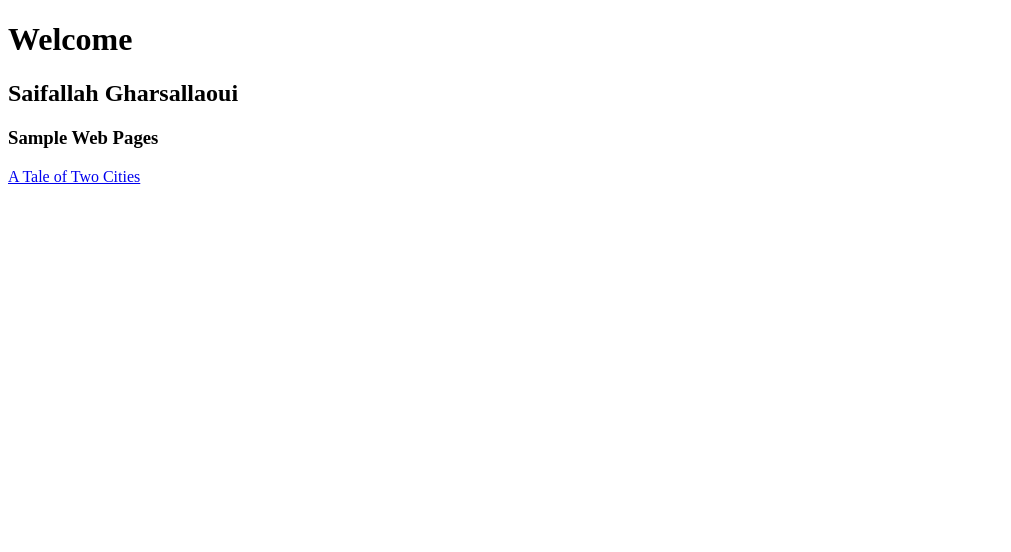
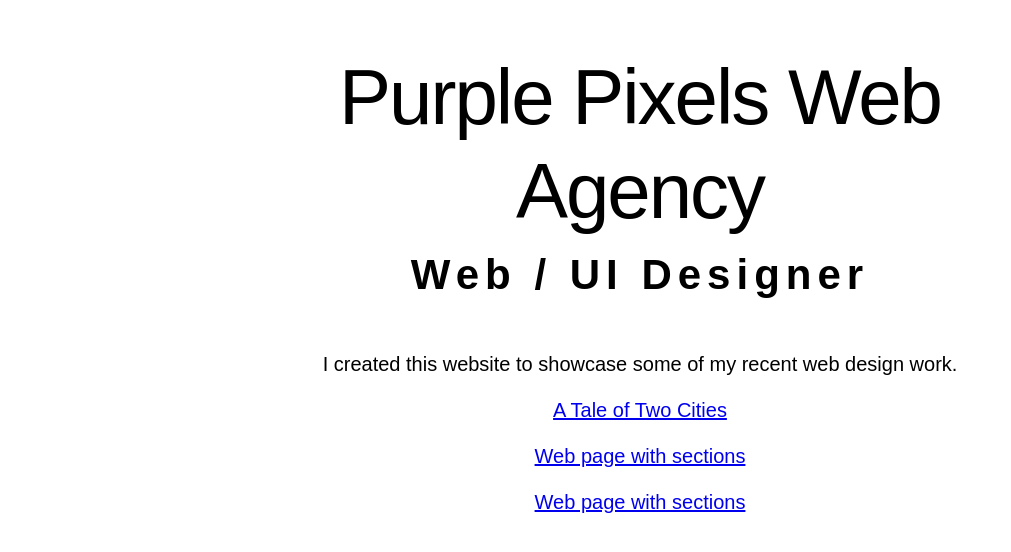
Before and after one commit to Saifallah94/Saifallah94.github.io, a plain HTML site: page index.html in a window 1280 px wide. Shown: the whole page, without its empty margins (0-1011 px from the left). Drawn offline with Linux system fonts and the light colour scheme.

Commit message:
Add files via upload

```diff
--- /dev/null
+++ b/assets/css/global.css
@@ -0,0 +1,55 @@
+/*  ============= WEB BROWSER RESETS ============ */
+* { margin: 0; padding: 0; border: none }
+*, *::before, *::after { box-sizing: border-box }
+html { height: 100%; font-size: 100%; font: inherit; vertical-align: baseline;
+scroll-behavior: smooth; scroll-padding-top: 20px }
+body { line-height: 1.5; min-height: 100vh }
+@media (max-width: 767px ) { body { text-rendering: optimizeSpeed } }
+@media (min-width: 768px ) { body { text-rendering: optimizeLegibility } }
+img { width: 100%; height: auto; display: block }
+input, button, textarea, select { font: inherit }
+
+/* ================= ENDS ================ */
+
+/* Desktops */
+@media (min-width: 768px) {
+    body { padding: 4% 20% }
+ }
+
+ /* Mobiles */
+ @media (max-width: 767px) {
+    body { padding: 8% 5% }
+ }
+
+body {
+    text-align: center;
+    font-family: sans-serif;
+}
+
+h1 {
+    font-size: 78px;
+    font-weight: normal;
+    letter-spacing: -2px;
+    margin-bottom: 12px;
+    line-height: 1.2;
+}
+
+h2 {
+    font-size: 42px;
+    letter-spacing: 6px;
+    margin-bottom: 48px;
+    line-height: 1.2;
+}
+
+h3 {
+    font-size: 24px;
+    margin-top: 48px;
+    margin-bottom: 20px;
+    line-height: 1.2;
+    text-transform: uppercase;
+}
+
+p {
+    font-size: 20px;
+    margin-bottom: 16px;
+}
--- /dev/null
+++ b/exercises/assets/css/style-1.css
@@ -0,0 +1,46 @@
+/*  ============= WEB BROWSER RESETS ============ */
+* { margin: 0; padding: 0; border: none }
+*, *::before, *::after { box-sizing: border-box }
+html { height: 100%; font-size: 100%; font: inherit; vertical-align: baseline;
+scroll-behavior: smooth; scroll-padding-top: 20px }
+body { line-height: 1.5; min-height: 100vh }
+@media (max-width: 767px ) { body { text-rendering: optimizeSpeed } }
+@media (min-width: 768px ) { body { text-rendering: optimizeLegibility } }
+img { width: 100%; height: auto; display: block }
+input, button, textarea, select { font: inherit }
+
+/* Desktops */
+@media (min-width: 768px) {
+    body { padding: 4% 20% }
+ }
+
+ /* Mobiles */
+ @media (max-width: 767px) {
+    body { padding: 8% 5% }
+ }
+
+
+h1 {
+    font-size: 84px;
+    text-align: center;
+    font-weight: normal;
+l   letter-spacing: -2px;
+    margin-bottom: 32px;
+}
+
+h2 {
+    font-size: 36px;
+    margin-bottom: 4px;
+}
+
+h3 {
+    font-size: 24px;
+    margin-bottom: 4px;
+}
+
+p {
+    font-size: 18px;
+    font-family: sans-serif;
+    line-height: 1.6;
+    margin-bottom: 20px;
+}
--- /dev/null
+++ b/exercises/assets/css/style-2.css
@@ -0,0 +1,46 @@
+/*  ============= WEB BROWSER RESETS ============ */
+* { margin: 0; padding: 0; border: none }
+*, *::before, *::after { box-sizing: border-box }
+html { height: 100%; font-size: 100%; font: inherit; vertical-align: baseline;
+scroll-behavior: smooth; scroll-padding-top: 20px }
+body { line-height: 1.5; min-height: 100vh }
+@media (max-width: 767px ) { body { text-rendering: optimizeSpeed } }
+@media (min-width: 768px ) { body { text-rendering: optimizeLegibility } }
+img { width: 100%; height: auto; display: block }
+input, button, textarea, select { font: inherit }
+
+/* ================= ENDS ================ */
+
+
+/* Desktops */
+@media (min-width: 768px) {
+    body { padding: 4% 20% }
+ }
+
+ /* Mobiles */
+ @media (max-width: 767px) {
+    body { padding: 8% 5% }
+ }
+
+
+h1 {
+    font-size: 84px;
+    margin-bottom: 64px;
+    text-align: center;
+    font-weight: normal;
+    letter-spacing: 4px;
+}
+
+h2 {
+    font-size: 28px;
+    margin-bottom: 4px;
+    margin-top: 54px;
+    text-transform: uppercase;
+}
+
+p {
+    font-size: 20px;
+    font-family: sans-serif;
+    line-height: 1.6;
+    margin-bottom: 20px;
+}
--- /dev/null
+++ b/exercises/assets/css/style-3.css
@@ -0,0 +1,35 @@
+/*  ============= WEB BROWSER RESETS ============ */
+* { margin: 0; padding: 0; border: none }
+*, *::before, *::after { box-sizing: border-box }
+html { height: 100%; font-size: 100%; font: inherit; vertical-align: baseline;
+scroll-behavior: smooth; scroll-padding-top: 20px }
+body { line-height: 1.5; min-height: 100vh }
+@media (max-width: 767px ) { body { text-rendering: optimizeSpeed } }
+@media (min-width: 768px ) { body { text-rendering: optimizeLegibility } }
+img { width: 100%; height: auto; display: block }
+input, button, textarea, select { font: inherit }
+
+/* Desktops */
+@media (min-width: 768px) {
+    section { padding: 4% 20% }
+ }
+
+ /* Mobiles */
+ @media (max-width: 767px) {
+    section { padding: 5% 5% }
+ }
+
+h2 {
+    font-size: 56px;
+    margin-bottom: 4px;
+}
+
+h3 {
+    font-size: 32px;
+    margin-bottom: 4px;
+}
+
+p {
+    font-size: 24px;
+    margin-bottom: 16px
+}
--- a/index.html
+++ b/index.html
@@ -4,18 +4,21 @@
     <meta charset="UTF-8">
     <meta http-equiv="X-UA-Compatible" content="IE=edge">
     <meta name="viewport" content="width=device-width, initial-scale=1.0">
-    <title>Saifallah Gharsallaoui| Home Page</title>
-    <meta name="description" content="Welcome to my website that showcases some of my digital creations.">
+    <title>Mary Smith - Independent Web and Digital Developer</title>
+    <meta name="description" content="Freelance Web and Digital Developer crafting innovative online experiences on the web and social media.">
+    <link rel="stylesheet" href="assets/css/global.css">
 </head>
 
 
         <body>
 
-            <h1>Welcome</h1>
-            <h2>Saifallah Gharsallaoui</h2>
+            <h1>Purple Pixels Web Agency</h1>
+            <h2>Web / UI Designer</h2>
 
-            <h3>Sample Web Pages</h3>
+            <p>I created this website to showcase some of my recent web design work.</p>
 
             <p><a href="exercises/page-1.html">A Tale of Two Cities</a></p>
+            <p><a href="exercises/page-2.html">Web page with sections</a></p>
+            <p><a href="exercises/page-3.html">Web page with sections</a></p>
         </body>
     </html>
```
Also changed, not shown: exercises/page-1.html (+3 -1 lines), exercises/page-2.html (added, +48 -0 lines), exercises/page-3.html (added, +78 -0 lines).
